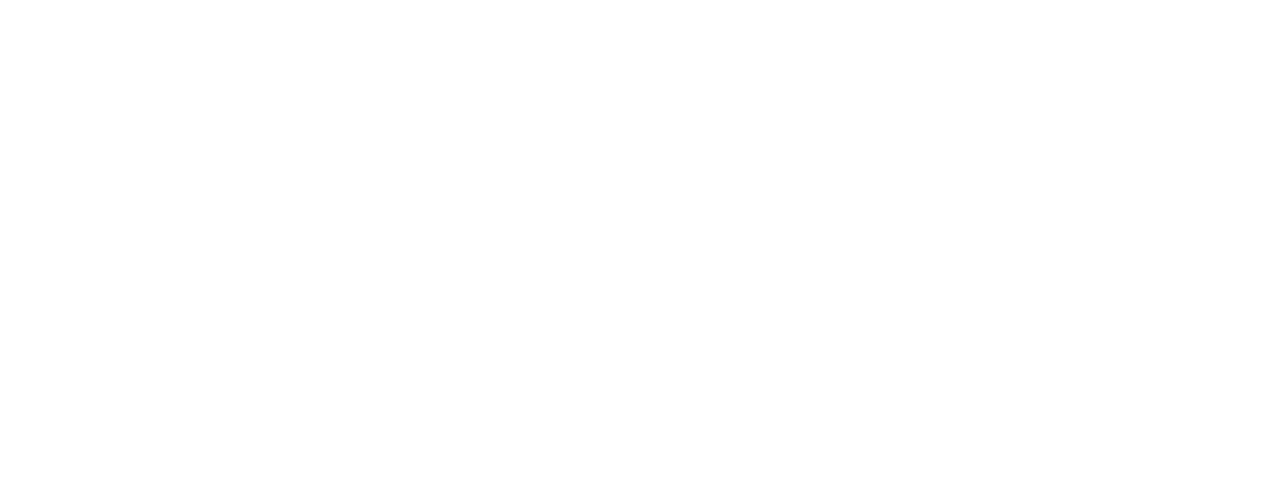
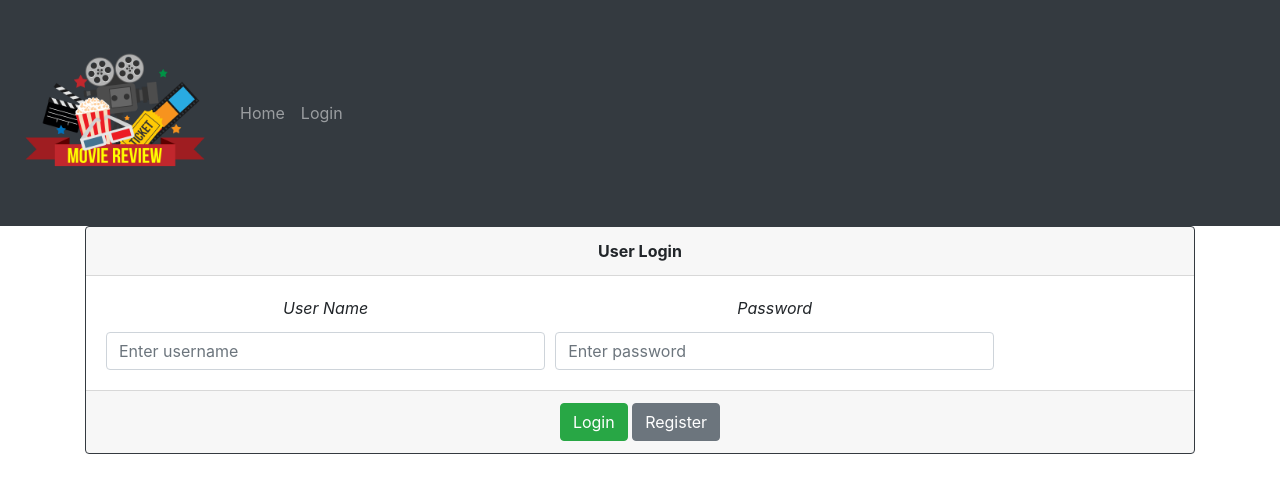
Before and after one commit to samala08/react-movie-review, a React (Create React App) app: page /login in a window 1280 px wide. Shown: the top 492 px of the page. Built offline with nearby package versions, Linux system fonts and the light colour scheme.

Commit message:
Added Login functionality

```diff
--- a/src/App.js
+++ b/src/App.js
@@ -4,6 +4,10 @@
 import MovieList from './MovieList'
 import Reviews from './Reviews'
 import WriteReviews from './WriteReviews'
+import Login from './Login'
+import Welcome from './Welcome'
+import Error from './components/Error.js'
+
 
 import './App.css';
 
@@ -15,11 +19,13 @@
     <Router>
      <Switch>
           <Route path="/" exact={true} component={Home} />
+          <Route path="/login" exact={true} component={Login}/>
+          <Route path="/welcome/:name" exact={true} component={Welcome}/>
           <Route path="/movies" exact={true} component={MovieList}/>
           <Route path="/reviews" exact={true} component={Reviews}/>
           <Route path="/writereviews" exact={true} component={WriteReviews}/>
-          <Route path="/reviewslist" exact={true} component={WriteReviews}/>
-       </Switch>
+          <Route component={Error}/>
+      </Switch>
 
     </Router>
     </div>
--- a/src/Home.js
+++ b/src/Home.js
@@ -1,5 +1,5 @@
 import React, { Component } from 'react';
-import AppNav from './AppNav'
+import AppNav from './components/AppNavLoggedOut'
 import Carousel from 'react-bootstrap/Carousel'
 
 class Home extends Component {
--- /dev/null
+++ b/src/Login.js
@@ -0,0 +1,75 @@
+import React, { Component } from 'react';
+import AppNav from './components/AppNavLoggedOut'
+import { Card, CardHeader, CardBody,Input,Form,FormGroup,Row,Col,Button,CardTitle,Container, CardFooter} from 'reactstrap';
+
+
+class Login extends Component {
+    constructor(props) {
+        super(props);
+        this.state = { userName:'', password:'' };
+
+        this.handleChange = this.handleChange.bind(this);
+        this.handleLogin = this.handleLogin.bind(this);
+        this.handleRegister = this.handleRegister.bind(this)
+    }
+
+
+    handleChange(event)
+    {
+        console.log(event);
+        this.setState( { [event.target.name] : event.target.value});
+    }
+    handleLogin(event){
+       // alert(this.state.userName);
+       // alert(this.state.password);
+
+        this.props.history.push(`/welcome/${this.state.userName}`);
+
+
+    }
+    handleRegister(event){
+        alert('Yet to implement Registration'+this.state.userName);
+       // alert(this.state.password);
+
+
+    }
+    render() {
+
+           const { userName, password} = this.state
+        return (
+
+            <div>
+                <AppNav />
+                <Container>
+                    <Card className={"border border-dark"} onSubmit={this.handleFormSubmit} >
+                        <CardHeader><b>User Login </b></CardHeader>
+                        <CardBody>
+
+                            <Row form>
+                                <Col md={5}>
+                                    <CardTitle><i>User Name</i></CardTitle>
+                                    <Input type="text" name="userName" id="userNameId"  value={this.state.userName} onChange={this.handleChange} placeholder="Enter username"
+                                        required autoComplete="off"/>
+                                </Col>
+                                <Col md={5}>
+                                    <CardTitle><i>Password</i></CardTitle>
+                                    <Input type="password" name="password" id="passwordId" value={this.state.password} onChange={this.handleChange}  placeholder="Enter password"
+                                        required autoComplete="off"/>
+                                </Col>
+                            </Row>
+
+                        </CardBody>
+                        <CardFooter>
+                            <Button size="md" onClick={this.handleLogin} color="success"> Login </Button>{' '}
+                            <Button  size="md" onClick={this.handleRegister} color="secondary"> Register </Button>{' '}
+                        </CardFooter>
+                    </Card>
+
+                </Container>
+
+            </div>
+          );
+    }
+}
+
+export default Login;
--- a/src/MovieList.js
+++ b/src/MovieList.js
@@ -1,6 +1,6 @@
 import React, { Component } from 'react';
-import { Table,Spinner } from 'reactstrap';
-import AppNav from './AppNav'
+import { Table,Spinner, Container, Card, CardHeader, CardBody } from 'reactstrap';
+import AppNav from './components/AppNavLoggedIn'
 class MovieList extends Component {
     state = {
         isLoading : true,
@@ -23,6 +23,10 @@
         return (
             <div>
                 <AppNav />
+                <Container>
+                    <Card>
+                        <CardHeader><h3>Movies List</h3></CardHeader>
+                        <CardBody>
                             <Table bordered striped variant="dark">
                                 <thead>
                                     <tr>
@@ -38,10 +42,11 @@
                                         </tr>
                                     )
                                 }
-
                                 </tbody>
                             </Table>
-
+                        </CardBody>
+                    </Card>
+                    </Container>
             </div>
 
          );
--- a/src/Reviews.js
+++ b/src/Reviews.js
@@ -2,7 +2,7 @@
 import { Table,Spinner } from 'reactstrap';
 import MovieReviewService from './api/MovieReviewService.js'
 
-import AppNav from './AppNav'
+import AppNav from './components/AppNavLoggedIn'
 import { Container, Button } from 'reactstrap';
 
 
--- /dev/null
+++ b/src/Welcome.js
@@ -0,0 +1,28 @@
+import React, {Component} from 'react';
+import {Container, Toast,ToastHeader,ToastBody } from 'reactstrap';
+import AppNav from './components/AppNavLoggedIn'
+
+class Welcome extends Component {
+    state = {  }
+    render() {
+        return (
+
+            <div>
+                <AppNav />
+                <Container>
+                    <div className="p-3 bg-success my-2 rounded">
+                        <Toast>
+                        <ToastHeader>
+                           Welcome {this.props.match.params.name}, your logged in !
+                        </ToastHeader>
+                        <ToastBody>
+                            Use the above navigation links to browse through the site.
+                        </ToastBody>
+                        </Toast>
+                    </div>
+                </Container>
+            </div>);
+    }
+}
+
+export default Welcome;
--- a/src/AppNav.js
+++ b/src/components/AppNavLoggedIn.js
@@ -2,13 +2,13 @@
 
 import { Nav,Navbar,NavbarBrand,NavLink,NavItem} from 'reactstrap';
 
-class AppNav extends Component {
+class AppNavLoggedIn extends Component {
     state = {  }
     render() {
         return (
     <div>
         <Navbar color="dark" dark expand="md">
-            <NavbarBrand href="/"> <img src="moviereviewlogo.png" alt="Movie Review" height="200" width="200"></img></NavbarBrand>
+            <NavbarBrand href="/"> <img src="/moviereviewlogo.png" alt="Movie Review" height="200" width="200"></img></NavbarBrand>
             <Nav className="mr-auto" navbar>
                 <NavItem>
                     <NavLink href="/">Home</NavLink>
@@ -22,6 +22,9 @@
                 <NavItem>
                      <NavLink href="/writereviews">Write Reviews</NavLink>
                 </NavItem>
+                <NavItem>
+                     <NavLink href="/login">Logout</NavLink>
+                </NavItem>
             </Nav>
         </Navbar>
     </div>
@@ -34,4 +37,4 @@
     }
 }
 
-export default AppNav;
+export default AppNavLoggedIn;
--- /dev/null
+++ b/src/components/AppNavLoggedOut.js
@@ -0,0 +1,32 @@
+import React, { Component } from 'react';
+
+import { Nav,Navbar,NavbarBrand,NavLink,NavItem} from 'reactstrap';
+
+class AppNavLoggedOut extends Component {
+    state = {  }
+    render() {
+        return (
+    <div>
+        <Navbar color="dark" dark expand="md">
+            <NavbarBrand href="/"> <img src="/moviereviewlogo.png" alt="Movie Review" height="200" width="200"></img></NavbarBrand>
+            <Nav className="mr-auto" navbar>
+                <NavItem>
+                    <NavLink href="/">Home</NavLink>
+                </NavItem>
+                <NavItem>
+                     <NavLink href="/login">Login</NavLink>
+                </NavItem>
+
+            </Nav>
+        </Navbar>
+    </div>
+
+
+
+
+
+         );
+    }
+}
+
+export default AppNavLoggedOut;
--- /dev/null
+++ b/src/components/Error.js
@@ -0,0 +1,30 @@
+import React,{Component} from 'react';
+import AppNav from './AppNavLoggedOut'
+import { Toast,ToastHeader,ToastBody, Container } from 'reactstrap';
+
+
+class Error extends Component {
+    state = {  }
+    render() {
+        return (
+
+            <div>
+                <AppNav />
+                <Container>
+                    <div className="p-3 bg-danger my-2 rounded">
+                    <Toast>
+                        <ToastHeader>
+                            OOPS, ERROR !
+                        </ToastHeader>
+                        <ToastBody>
+                            ITS INVALID URL. CHECK IT OUT!
+                        </ToastBody>
+                        </Toast>
+                    </div>
+                </Container>
+            </div>
+         );
+    }
+}
+
+export default Error;
```
Also changed, not shown: src/WriteReviews.js (+39 -15 lines). Lines whose indentation alone changed are shown as unchanged.
